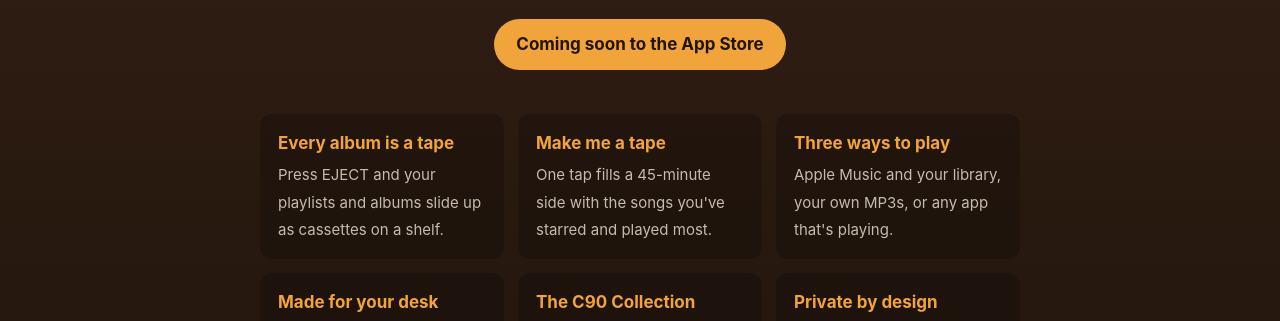
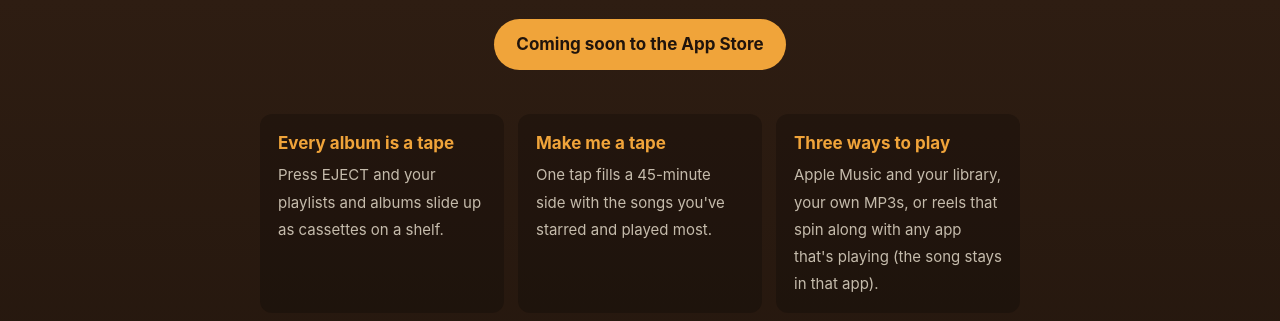
Before and after one commit to pabs124/C90Pages, a plain HTML site: page docs/index.html in a window 1280 px wide. Shown: the part 410-731 px from the top of the page. Drawn offline with Linux system fonts and the light colour scheme.

Commit message:
Clarify Any app: the reels spin along, the song stays in that app
Co-Authored-By: Claude Opus 5.5 <noreply@anthropic.com>

```diff
--- a/docs/index.html
+++ b/docs/index.html
@@ -12,7 +12,7 @@
 <section class="features">
   <div><b>Every album is a tape</b><span>Press EJECT and your playlists and albums slide up as cassettes on a shelf.</span></div>
   <div><b>Make me a tape</b><span>One tap fills a 45-minute side with the songs you've starred and played most.</span></div>
-  <div><b>Three ways to play</b><span>Apple Music and your library, your own MP3s, or any app that's playing.</span></div>
+  <div><b>Three ways to play</b><span>Apple Music and your library, your own MP3s, or reels that spin along with any app that's playing (the song stays in that app).</span></div>
   <div><b>Made for your desk</b><span>Keep the screen on, turn it sideways, and switch to the battery-saving Night deck.</span></div>
   <div><b>The C90 Collection</b><span>Free to use. One payment unlocks 9 more shells, 8 more deck finishes and your own mixtapes.</span></div>
   <div><b>Private by design</b><span>No account, no ads, no tracking. Everything stays on your phone.</span></div>
```
